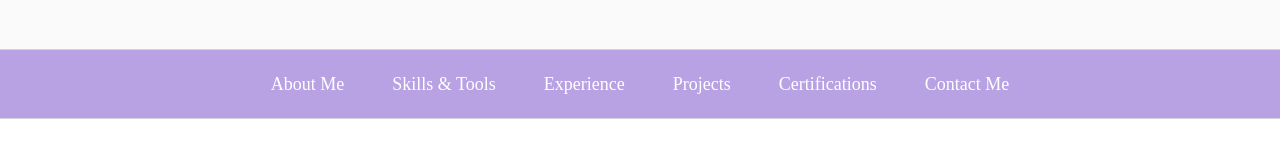
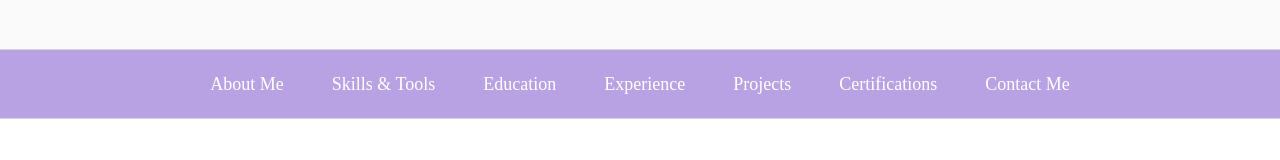
Before and after one commit to SAshitha29/Ashitha_Portfolio, a React (Vite) app: page / in a window 1280 px wide. Shown: the part 751-911 px from the top of the page. Built offline with nearby package versions, Linux system fonts and the light colour scheme; a web font is replaced by a local one.

Commit message:
Updated Successfully

```diff
--- a/src/components/Navbar.jsx
+++ b/src/components/Navbar.jsx
@@ -32,6 +32,7 @@ const Navbar = () => {
       >
         <li><a href="#about">About Me</a></li>
         <li><a href="#skills">Skills & Tools</a></li>
+        <li><a href="#education">Education</a></li>
         <li><a href="#experience">Experience</a></li>
         <li><a href="#projects">Projects</a></li>
         <li><a href="#certifications">Certifications</a></li>
```
